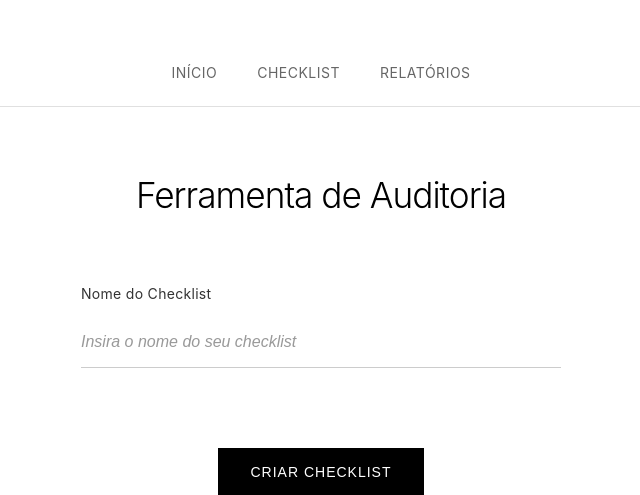
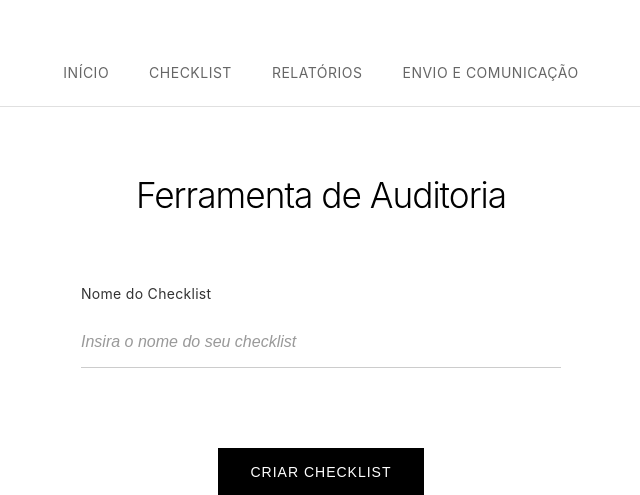
Before and after one commit to marcelaraujo1440/ferramenta-de-Auditoria, a PHP site: page / in a window 1280 px wide. Shown: the top 495 px of the page, without its empty margins (319-959 px from the left). Run offline with PHP 8.4, Linux system fonts and the light colour scheme.

Commit message:
feat : add item nav bar

```diff
--- a/index.php
+++ b/index.php
@@ -45,6 +45,7 @@ if ($_POST && isset($_POST['checklist-name']) && !empty(trim($_POST['checklist-n
                 <li><a href="index.php" class="nav-link">Início</a></li>
                 <li><a href="pages/checklist.php" class="nav-link">Checklist</a></li>
                 <li><a href="pages/relatorios.php" class="nav-link">Relatórios</a></li>
+                <li><a href="pages/envio_comunicacao.php" class="nav-link">Envio e Comunicação</a></li>
             </ul>
         </nav>
 
```
